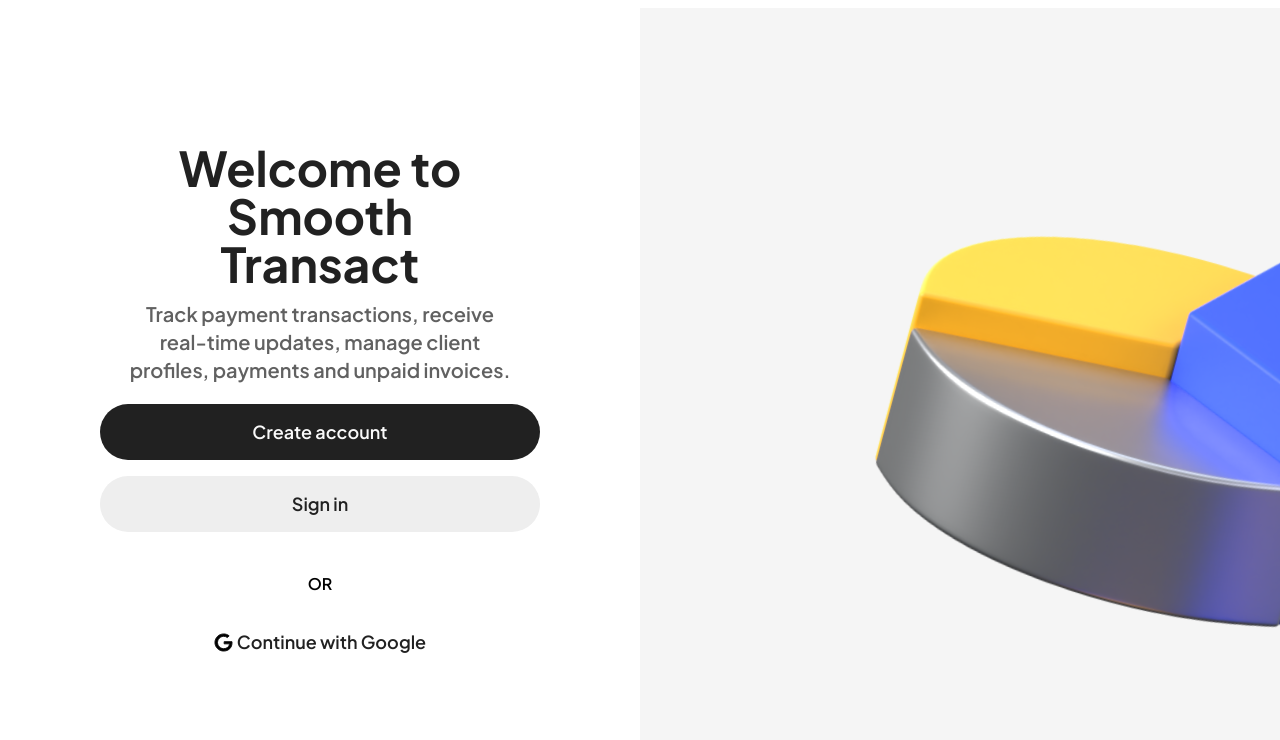
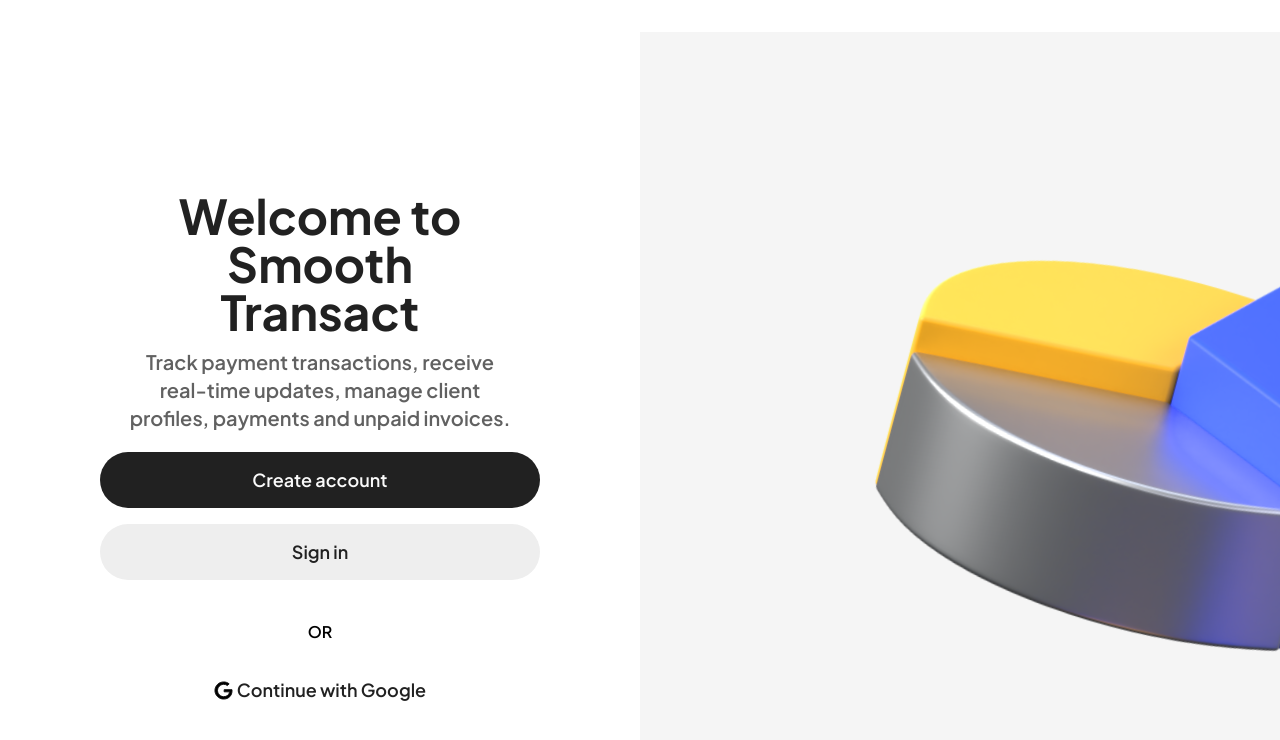
Before and after one commit to SmoothTransact/frontend-app, a Next.js app: page / in a window 1280 px wide. Shown: the top 740 px of the page. Built offline with nearby package versions, Linux system fonts and the light colour scheme.

Commit message:
updated design

```diff
--- a/app/auth/login/page.jsx
+++ b/app/auth/login/page.jsx
@@ -35,7 +35,8 @@ export default function Login() {
               priority
             />
           </div>
-          <div className="px-6 flex justify-center flex-col items-center lg:min-h-screen w-auto ">
+          {/* <div className="px-6 flex justify-center flex-col items-center lg:min-h-screen w-auto "> */}
+          <div className="px-6 flex justify-center flex-col items-center lg:min-h-screen mt-6 lg:py-0 py-16 w-auto ">
             <h2 className="lg:text-[40px] text-[32px] font-bold text-center text-gray-900">
               Sign in
             </h2>
--- a/app/auth/register/page.jsx
+++ b/app/auth/register/page.jsx
@@ -34,7 +34,8 @@ export default function Register() {
               priority
             />
           </div>
-          <div className="px-6 flex justify-center flex-col items-center lg:min-h-screen w-auto ">
+          {/* <div className="px-6 flex justify-center flex-col items-center lg:min-h-screen w-auto "> */}
+          <div className="px-6 flex justify-center flex-col items-center lg:min-h-screen mt-6 lg:py-0 py-10 w-auto ">
             <h2 className="lg:text-[40px] text-[32px] font-bold text-center text-gray-900">
               Create an account
             </h2>
--- a/app/auth/reset-password-change/ResetPasswordChangeComponent.jsx
+++ b/app/auth/reset-password-change/ResetPasswordChangeComponent.jsx
@@ -59,7 +59,8 @@ export default function ResetPasswordChangeComponent() {
               priority
             />
           </div>
-          <div className="px-6 flex justify-center flex-col items-center lg:min-h-screen w-auto ">
+          {/* <div className="px-6 flex justify-center flex-col items-center lg:min-h-screen w-auto "> */}
+          <div className="px-6 flex justify-center flex-col items-center lg:min-h-screen mt-8 lg:py-0 py-20 w-auto ">
             <h2 className="lg:text-[40px] text-[32px] font-bold text-center text-gray-900">
               Reset your password
             </h2>
--- a/app/auth/reset/ResetComponent.jsx
+++ b/app/auth/reset/ResetComponent.jsx
@@ -51,7 +51,8 @@ export default function ResetComponent() {
               priority
             />
           </div>
-          <div className="px-6 flex justify-center flex-col items-center lg:min-h-screen w-auto ">
+          {/* <div className="px-6 flex justify-center flex-col items-center lg:min-h-screen w-auto "> */}
+          <div className="px-6 flex justify-center flex-col items-center lg:min-h-screen mt-8 lg:py-0 py-20 w-auto ">
             <h2 className="lg:text-[40px] text-[32px] font-bold text-center text-gray-900">
               Reset your password
             </h2>
--- a/app/auth/resetpassword/ResetPasswordComponent.jsx
+++ b/app/auth/resetpassword/ResetPasswordComponent.jsx
@@ -55,7 +55,8 @@ export default function ResetPasswordComponent() {
               priority
             />
           </div>
-          <div className="px-6 flex justify-center flex-col items-center lg:min-h-screen w-auto ">
+          {/* <div className="px-6 flex justify-center flex-col items-center lg:min-h-screen w-auto "> */}
+          <div className="px-6 flex justify-center flex-col items-center lg:min-h-screen mt-8 lg:py-0 py-32 w-auto ">
             <h2 className="lg:text-[40px] text-[32px] font-bold text-center text-gray-900">
               Reset your password
             </h2>
--- a/app/auth/verified/VerifiedComponent.jsx
+++ b/app/auth/verified/VerifiedComponent.jsx
@@ -51,7 +51,8 @@ export default function VerifiedComponent() {
               priority
             />
           </div>
-          <div className="px-6 flex justify-center flex-col items-center lg:min-h-screen w-auto ">
+          {/* <div className="px-6 flex justify-center flex-col items-center lg:min-h-screen w-auto "> */}
+          <div className="px-6 flex justify-center flex-col items-center lg:min-h-screen mt-8 lg:py-0 py-10 w-auto ">
             <h2 className="lg:text-[40px] text-[32px] font-bold text-center text-gray-900">
               Verify your email
             </h2>
--- a/app/globals.css
+++ b/app/globals.css
@@ -3,11 +3,11 @@
 @tailwind utilities;
 
 .onboardScreen {
-  @apply lg:min-h-screen grid grid-cols-12 items-center justify-center text-center font-semibold mx-auto;
+  @apply lg:min-h-screen grid grid-cols-12 items-center justify-center text-center  lg:bg-transparent  font-semibold mx-auto;
 }
 
 .onboardScreenLeft {
-  @apply relative  flex justify-center  min-h-screen items-center lg:col-span-6 md:col-span-6 col-span-12 text-center lg:bg-transparent mt-0  bg-gray-50 lg:px-0;
+  @apply relative  flex justify-center items-center lg:col-span-6 md:col-span-6 col-span-12 text-center lg:bg-transparent mt-0  bg-gray-50 lg:px-0;
 }
 
 .onboardCreateButton {
--- a/app/page.js
+++ b/app/page.js
@@ -22,7 +22,7 @@ export default function Home() {
               priority
             />
           </div>
-          <div className="px-6 flex justify-center flex-col items-center lg:min-h-screen w-auto ">
+          <div className="px-6 flex justify-center flex-col items-center lg:min-h-screen mt-12 lg:py-0 py-16 w-auto ">
             <h2 className="lg:text-5xl text-4xl font-bold text-center text-gray-900">
               Welcome to Smooth Transact
             </h2>
```
